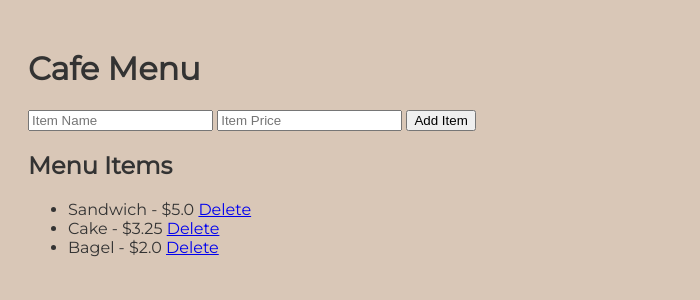
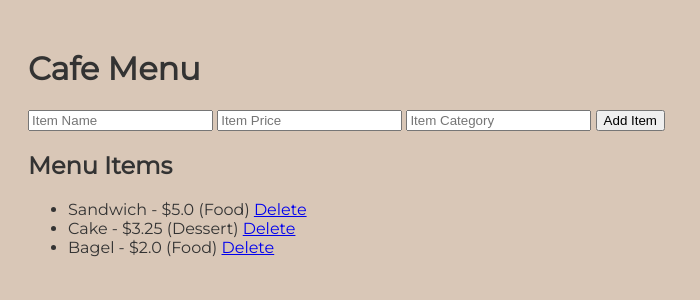
Before and after one commit to Samayeeta/cafe-management, a Flask app: page / in a window 1280 px wide. Shown: the top 300 px of the page, without its empty margins (0-700 px from the left). Run offline with Flask 3, Linux system fonts and the light colour scheme; data comes from the database, SQL or seed files in the repository; both versions use the stored data as it was after the commit.

Commit message:
Implemented category system for menu items

```diff
--- a/app.py
+++ b/app.py
@@ -12,6 +12,7 @@ class MenuItem(db.Model):
     id = db.Column(db.Integer, primary_key=True)
     name = db.Column(db.String(100), nullable=False)
     price = db.Column(db.Float, nullable=False)
+    category = db.Column(db.String(50), nullable=False)
 
 @app.route('/')
 def index():
@@ -22,11 +23,12 @@ def index():
 def add_item():
     name = request.form.get('name')
     price = request.form.get('price')
-    if not name or not price:
-        flash('Both fields are required!', 'error')
+    category = request.form.get('category')
+    if not name or not price or not category:
+        flash('All fields are required!', 'error')
         return redirect(url_for('index'))
 
-    new_item = MenuItem(name=name, price=float(price))
+    new_item = MenuItem(name=name, price=float(price), category=category)
     db.session.add(new_item)
     db.session.commit()
     flash('Item added successfully!', 'success')
--- a/templates/index.html
+++ b/templates/index.html
@@ -35,12 +35,13 @@
     <form method="POST" action="/add">
         <input type="text" name="name" placeholder="Item Name" required>
         <input type="number" name="price" placeholder="Item Price" step="0.01" required>
+        <input type="text" name="category" placeholder="Item Category" required>
         <button type="submit">Add Item</button>
     </form>
     <h2>Menu Items</h2>
     <ul>
         {% for item in items %}
-            <li>{{ item.name }} - ${{ item.price }} <a href="/delete/{{ item.id }}">Delete</a></li>
+            <li>{{ item.name }} - ${{ item.price }} ({{ item.category }}) <a href="/delete/{{ item.id }}">Delete</a></li>
         {% endfor %}
     </ul>
 </body>
```
Also changed, not shown: cafe.db (deleted), instance/cafe.db, 1 other file.
